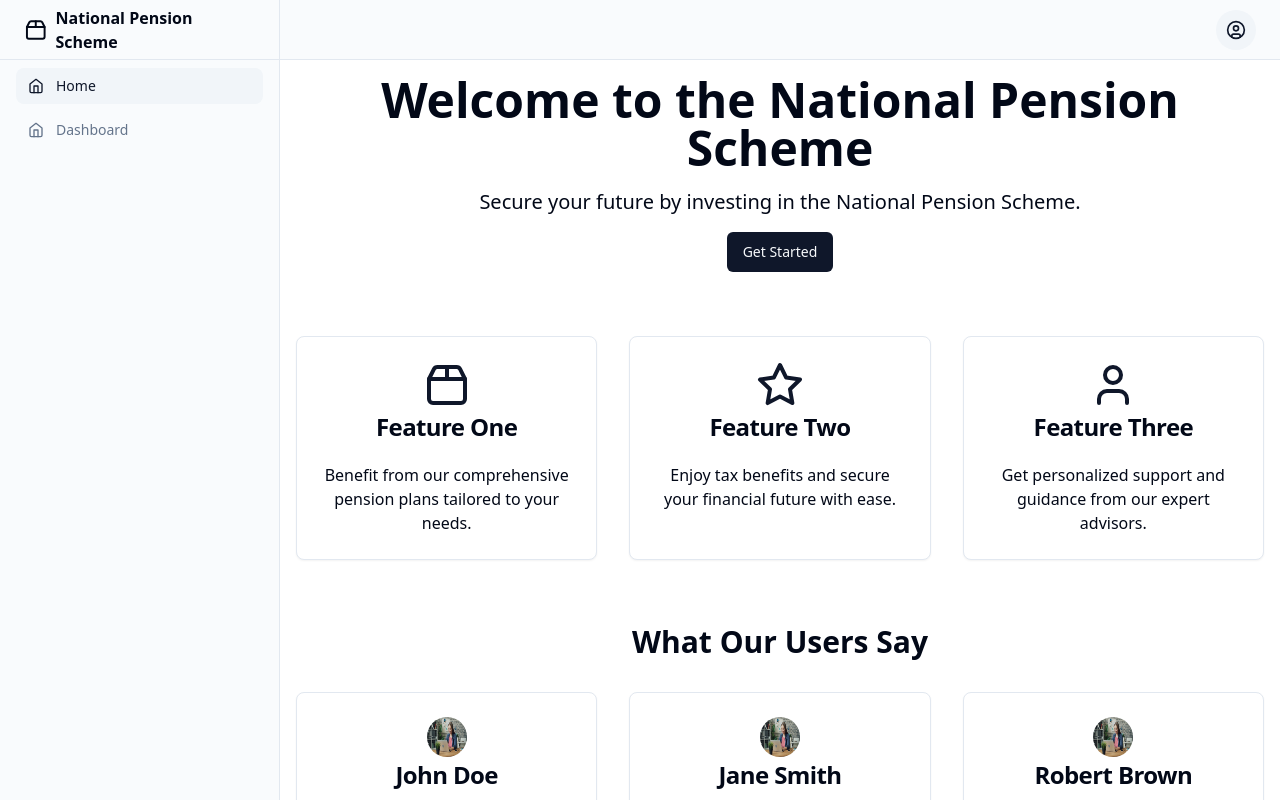
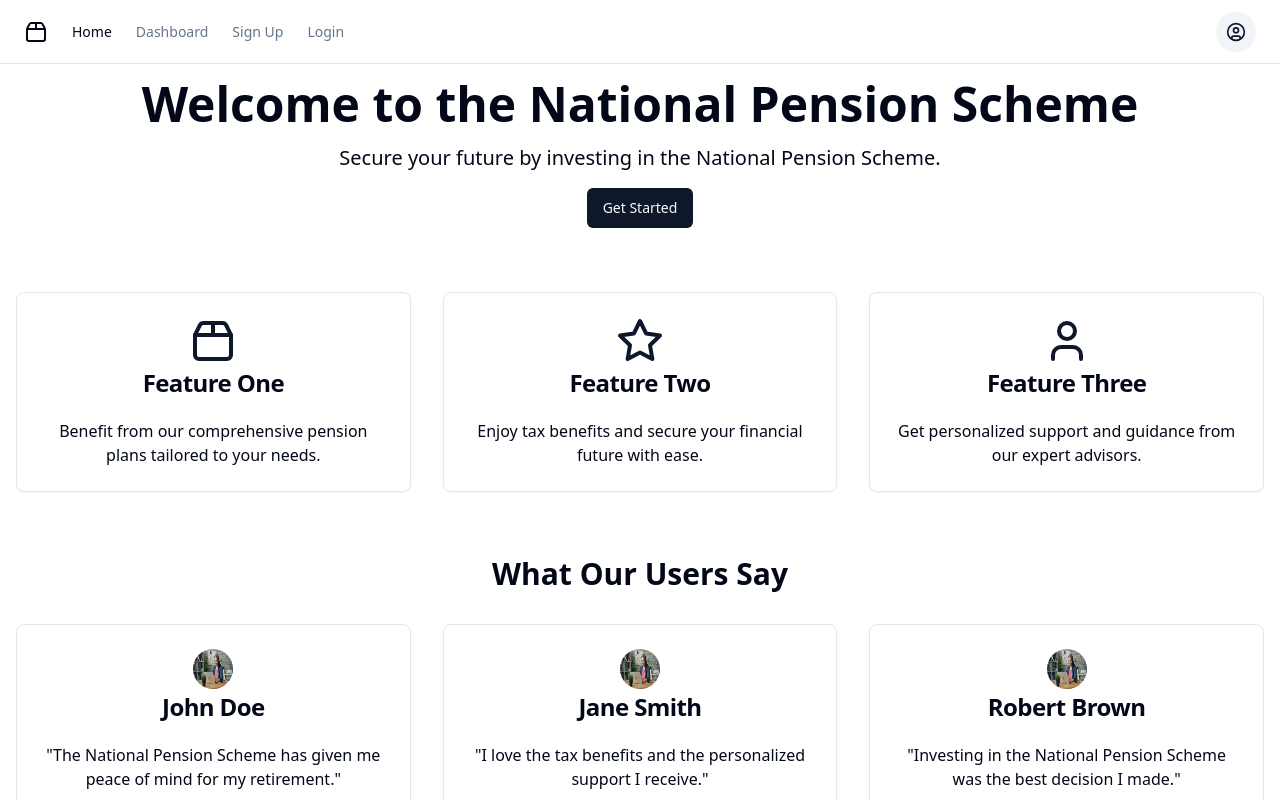
Before and after one commit to GPT-Engineer-App/national-pension-investor, a React (Vite) app: page / in a window 1280 px wide. Shown: the top 800 px of the page. Built offline with nearby package versions, Linux system fonts and the light colour scheme.

Commit message:
Added a top navigation bar for easy navigation using shadcn-ui components. Updated the layout to reflect the new design.

```diff
--- a/src/App.jsx
+++ b/src/App.jsx
@@ -3,7 +3,7 @@ import { TooltipProvider } from "@/components/ui/tooltip";
 import { QueryClient, QueryClientProvider } from "@tanstack/react-query";
 import { Home } from "lucide-react";
 import { Route, BrowserRouter as Router, Routes } from "react-router-dom";
-import Layout from "./layouts/sidebar"; // Use sidebar layout
+import Layout from "./layouts/navbar"; // Use navbar layout
 import Index from "./pages/Index.jsx";
 import SignUp from "./pages/SignUp.jsx";
 import Login from "./pages/Login.jsx";
--- a/src/layouts/navbar.jsx
+++ b/src/layouts/navbar.jsx
@@ -7,9 +7,9 @@ import {
   DropdownMenuSeparator,
   DropdownMenuTrigger,
 } from "@/components/ui/dropdown-menu";
-import { Sheet, SheetContent, SheetTrigger } from "@/components/ui/sheet";
+
 import { cn } from "@/lib/utils";
-import { CircleUser, Menu, Package2 } from "lucide-react";
+import { CircleUser, Home, LogIn, Package2, UserPlus } from "lucide-react";
 import { NavLink, Outlet } from "react-router-dom";
 import { navItems } from "../App";
 
@@ -17,8 +17,19 @@ const Layout = () => {
   return (
     <div className="flex min-h-screen w-full flex-col">
       <header className="sticky top-0 flex h-16 items-center gap-4 border-b bg-background px-4 md:px-6 justify-between">
-        <DesktopNav />
-        <MobileNav />
+        <nav className="flex items-center gap-5 lg:gap-6 text-lg font-medium md:text-sm">
+          <NavItem
+            to="/"
+            className="flex items-center gap-2 text-lg font-semibold md:text-base"
+          >
+            <Package2 className="h-6 w-6" />
+            <span className="sr-only">National Pension Scheme</span>
+          </NavItem>
+          <NavItem to="/">Home</NavItem>
+          <NavItem to="/dashboard">Dashboard</NavItem>
+          <NavItem to="/signup">Sign Up</NavItem>
+          <NavItem to="/login">Login</NavItem>
+        </nav>
         <UserMenu />
       </header>
       <main className="flex-grow p-4 overflow-auto">
@@ -28,49 +39,7 @@ const Layout = () => {
   );
 };
 
-const DesktopNav = () => (
-  <nav className="hidden md:flex md:items-center md:gap-5 lg:gap-6 text-lg font-medium md:text-sm">
-    <NavItem
-      to="/"
-      className="flex items-center gap-2 text-lg font-semibold md:text-base"
-    >
-      <Package2 className="h-6 w-6" />
-      <span className="sr-only">Acme Inc</span>
-    </NavItem>
-    {navItems.map((item) => (
-      <NavItem key={item.to} to={item.to}>
-        {item.title}
-      </NavItem>
-    ))}
-  </nav>
-);
 
-const MobileNav = () => (
-  <Sheet>
-    <SheetTrigger asChild>
-      <Button variant="outline" size="icon" className="shrink-0 md:hidden">
-        <Menu className="h-5 w-5" />
-        <span className="sr-only">Toggle navigation menu</span>
-      </Button>
-    </SheetTrigger>
-    <SheetContent side="left">
-      <nav className="grid gap-6 text-lg font-medium">
-        <NavItem
-          to="/"
-          className="flex items-center gap-2 text-lg font-semibold"
-        >
-          <Package2 className="h-6 w-6" />
-          <span className="sr-only">Acme Inc</span>
-        </NavItem>
-        {navItems.map((item) => (
-          <NavItem key={item.to} to={item.to}>
-            {item.title}
-          </NavItem>
-        ))}
-      </nav>
-    </SheetContent>
-  </Sheet>
-);
 
 const UserMenu = () => (
   <DropdownMenu>
```
